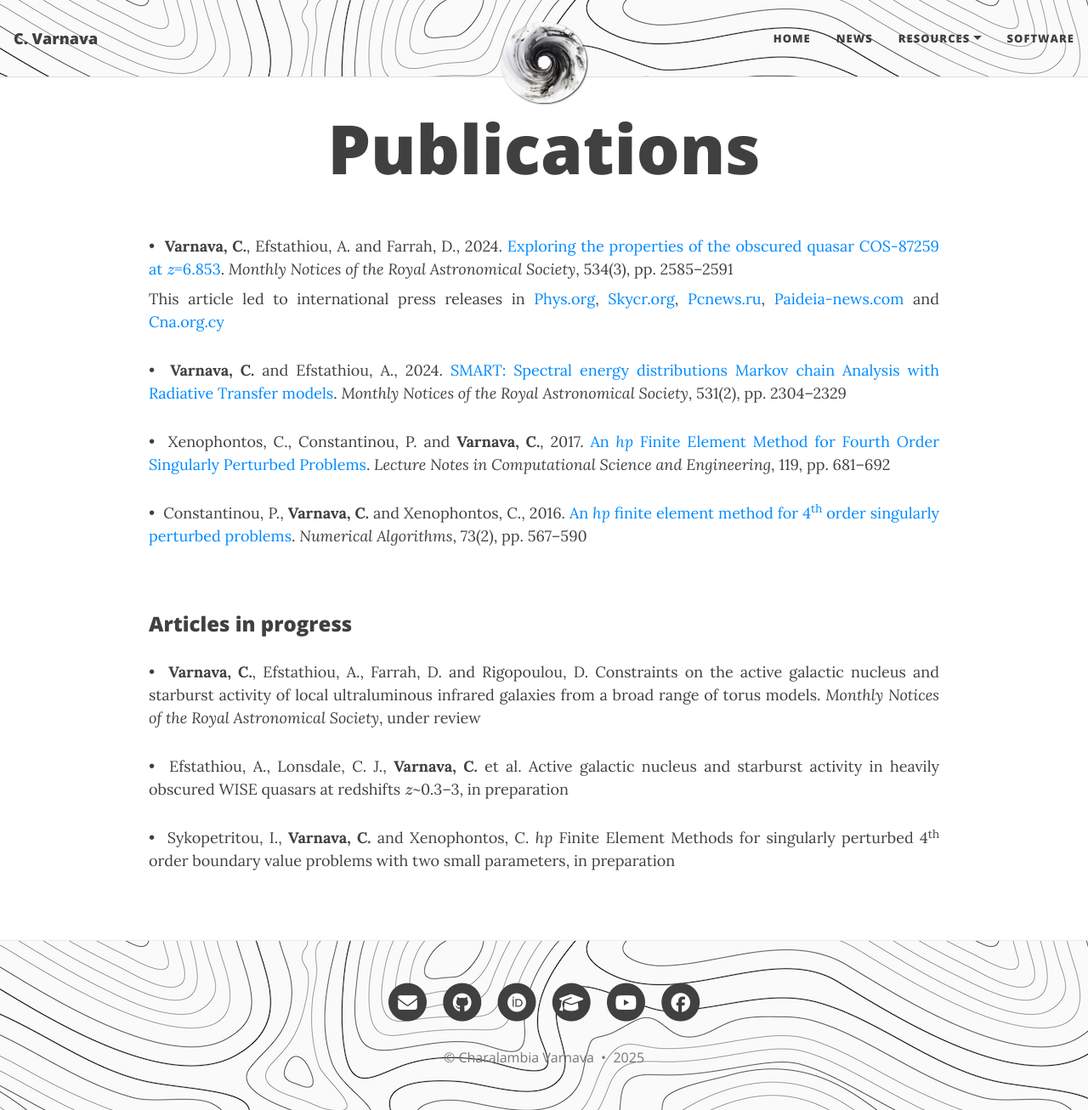
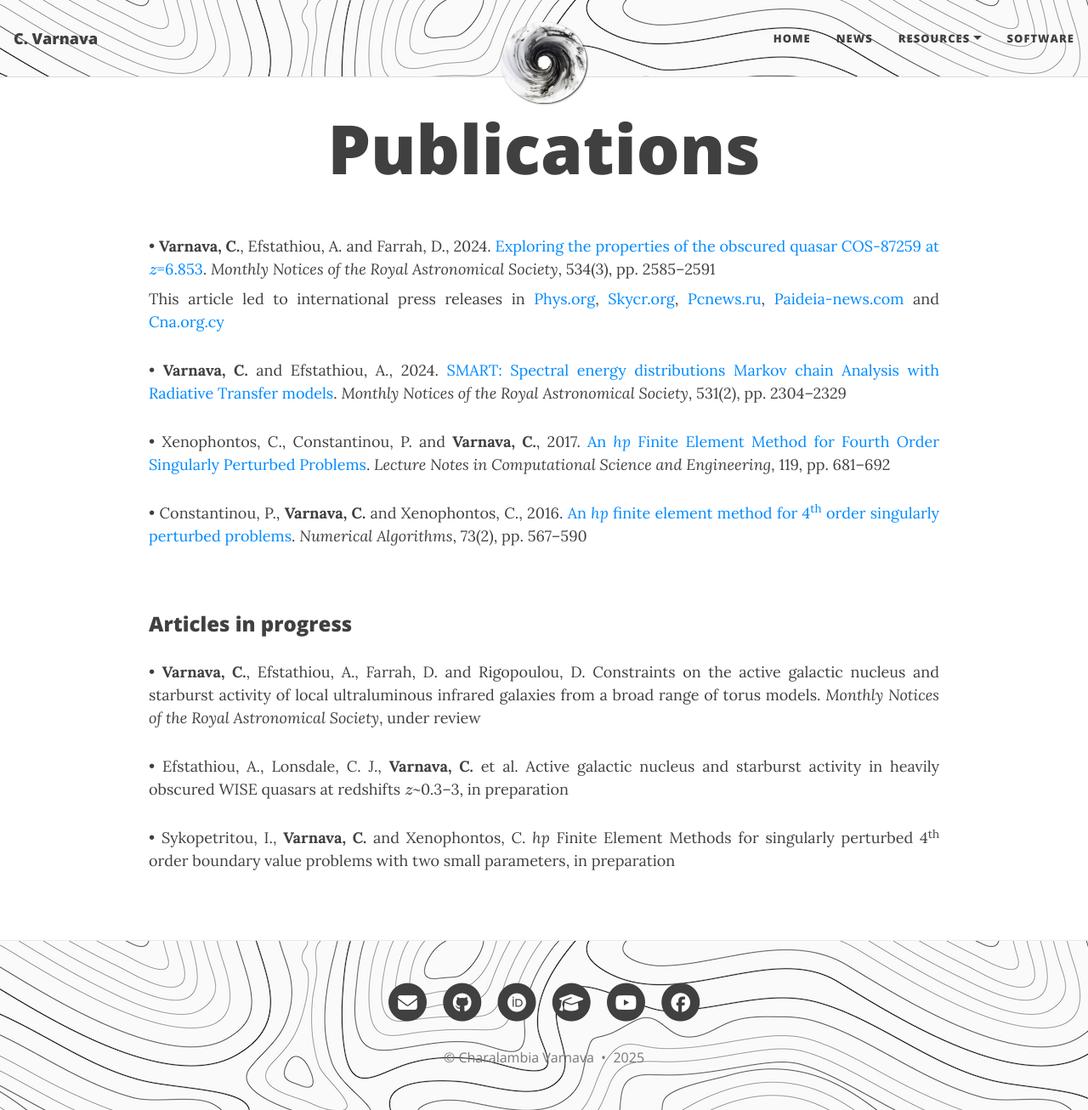
Before and after one commit to ch-var/ch-var.github.io, a Jekyll site: the page built from publications.html, in a window 1280 px wide and 1306 px high. Shown: the whole window at 85% size. Built offline with Jekyll 4.4.1, drawn with Linux system fonts in a browser that asks for light colours; formulas are drawn with MathJax 3.

Commit message:
Update publications.html

```diff
--- a/publications.html
+++ b/publications.html
@@ -21,13 +21,13 @@
   }
 </style>
 
-<p align='justify' style="margin-bottom: 8px;">&#8226; &nbsp;<b>Varnava, C.</b>, Efstathiou, A. and Farrah, D., 2024. <a href="https://doi.org/10.1093/mnras/stae2221">Exploring the properties of the obscured quasar COS-87259 at \(z\)=6.853</a>. <i>Monthly Notices of the Royal Astronomical Society</i>, 534(3), pp. 2585–2591</p>
+<p align='justify' style="margin-bottom: 8px;">&#8226; <b>Varnava, C.</b>, Efstathiou, A. and Farrah, D., 2024. <a href="https://doi.org/10.1093/mnras/stae2221">Exploring the properties of the obscured quasar COS-87259 at \(z\)=6.853</a>. <i>Monthly Notices of the Royal Astronomical Society</i>, 534(3), pp. 2585–2591</p>
 <p align='justify' style="margin-top: 0px; margin-bottom: 8px;">This article led to international press releases in <a href="https://phys.org/news/2024-10-astronomers-explore-properties-obscured-hyperluminous.html">Phys.org</a>, <a href="https://skycr.org/2024/10/21/exploran-las-propiedades-de-un-cuasar-hiperluminoso-oscurecido/">Skycr.org</a>, <a href="https://pcnews.ru/news/astronomy_obnaruzili_sverhmassivnuu_cernuu_dyru_v_centre_galaktiki_cos_87259-1530160.html#gsc.tab=0">Pcnews.ru</a>, <a href="https://paideia-news.com/panepistimio-frederick/2024/11/11/ereynitria-toy-eyropaikoy-panepistimioy-meleta-ena-protogono-yperfoteino-kbazar">Paideia-news.com</a> and <a href="https://www.cna.org.cy/press-release/article/7556971/anakoinosi-typoy-evropaiko-panepistimio-kyproy">Cna.org.cy</a></p>
-<p align='justify'>&#8226; &nbsp;<b>Varnava, C.</b> and Efstathiou, A., 2024. <a href="https://doi.org/10.1093/mnras/stae1141">SMART: Spectral energy distributions Markov chain Analysis with Radiative Transfer models</a>. <i>Monthly Notices of the Royal Astronomical Society</i>, 531(2), pp. 2304–2329</p>
-<p align='justify'>&#8226; &nbsp;Xenophontos, C., Constantinou, P. and <b>Varnava, C.</b>, 2017. <a href="https://doi.org/10.1007/978-3-319-65870-4_49">An <i>hp</i> Finite Element Method for Fourth Order Singularly Perturbed Problems</a>. <i>Lecture Notes in Computational Science and Engineering</i>, 119, pp. 681–692</p>
-<p align='justify'>&#8226; &nbsp;Constantinou, P., <b>Varnava, C.</b> and Xenophontos, C., 2016. <a href="https://doi.org/10.1007/s11075-016-0108-9">An <i>hp</i> finite element method for 4<sup>th</sup> order singularly perturbed problems</a>. <i>Numerical Algorithms</i>, 73(2), pp. 567–590</p>
+<p align='justify'>&#8226; <b>Varnava, C.</b> and Efstathiou, A., 2024. <a href="https://doi.org/10.1093/mnras/stae1141">SMART: Spectral energy distributions Markov chain Analysis with Radiative Transfer models</a>. <i>Monthly Notices of the Royal Astronomical Society</i>, 531(2), pp. 2304–2329</p>
+<p align='justify'>&#8226; Xenophontos, C., Constantinou, P. and <b>Varnava, C.</b>, 2017. <a href="https://doi.org/10.1007/978-3-319-65870-4_49">An <i>hp</i> Finite Element Method for Fourth Order Singularly Perturbed Problems</a>. <i>Lecture Notes in Computational Science and Engineering</i>, 119, pp. 681–692</p>
+<p align='justify'>&#8226; Constantinou, P., <b>Varnava, C.</b> and Xenophontos, C., 2016. <a href="https://doi.org/10.1007/s11075-016-0108-9">An <i>hp</i> finite element method for 4<sup>th</sup> order singularly perturbed problems</a>. <i>Numerical Algorithms</i>, 73(2), pp. 567–590</p>
 <br>
 <p style="font-family: var(--header-font); font-weight: 800; line-height: 1.1; font-size: 1.5rem; margin-top: 1.25rem;">Articles in progress</p>
-<p align='justify'>&#8226; &nbsp;<b>Varnava, C.</b>, Efstathiou, A., Farrah, D. and Rigopoulou, D. Constraints on the active galactic nucleus and starburst activity of local ultraluminous infrared galaxies from a broad range of torus models. <i>Monthly Notices of the Royal Astronomical Society</i>, under review</p>
-<p align='justify'>&#8226; &nbsp;Efstathiou, A., Lonsdale, C. J., <b>Varnava, C.</b> et al. Active galactic nucleus and starburst activity in heavily obscured WISE quasars at redshifts \(z\)~0.3–3, in preparation</p>
-<p align='justify'>&#8226; &nbsp;Sykopetritou, I., <b>Varnava, C.</b> and Xenophontos, C. <i>hp</i> Finite Element Methods for singularly perturbed 4<sup>th</sup> order boundary value problems with two small parameters, in preparation</p>
+<p align='justify'>&#8226; <b>Varnava, C.</b>, Efstathiou, A., Farrah, D. and Rigopoulou, D. Constraints on the active galactic nucleus and starburst activity of local ultraluminous infrared galaxies from a broad range of torus models. <i>Monthly Notices of the Royal Astronomical Society</i>, under review</p>
+<p align='justify'>&#8226; Efstathiou, A., Lonsdale, C. J., <b>Varnava, C.</b> et al. Active galactic nucleus and starburst activity in heavily obscured WISE quasars at redshifts \(z\)~0.3–3, in preparation</p>
+<p align='justify'>&#8226; Sykopetritou, I., <b>Varnava, C.</b> and Xenophontos, C. <i>hp</i> Finite Element Methods for singularly perturbed 4<sup>th</sup> order boundary value problems with two small parameters, in preparation</p>
```
